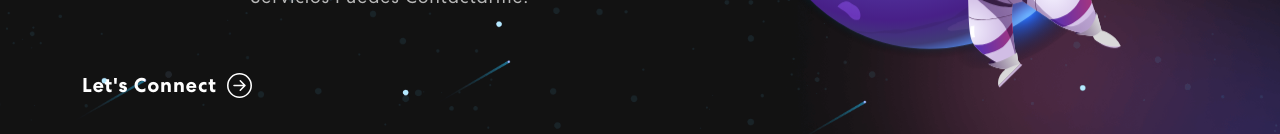
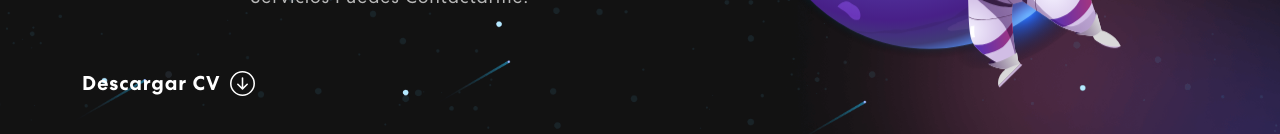
Before and after one commit to sebas-pr2000/MyportfolioPersonal, a React (Create React App) app: page / in a window 1280 px wide. Shown: the part 545-679 px from the top of the page. Built offline with nearby package versions, Linux system fonts and the light colour scheme.

Commit message:
Agregando Boton de Descarga CV

```diff
--- a/src/components/Banner.js
+++ b/src/components/Banner.js
@@ -1,6 +1,6 @@
 import { useState, useEffect } from "react";
 import { Col, Container, Row } from "react-bootstrap";
-import { ArrowRightCircle } from "react-bootstrap-icons";
+import { ArrowRightCircle, ArrowDownCircle } from "react-bootstrap-icons";
 import React from "react";
 import headerImg from "../assets/img/header-img.svg";
 // import "animate.css";
@@ -76,13 +76,15 @@ export default function Banner() {
                      las Tecnologías que domino y uso Dia a Dia, Si Te Interesan
                      mis Servicios Puedes Contactarme.
                   </p>
-                  <button
-                     onClick={() => {
-                        console.log("connect");
-                     }}
-                  >
-                     Let's Connect
-                     <ArrowRightCircle size={25} />
+                  <button>
+                     <a
+                        className="BtnDownload"
+                        href="./CV Sebastian Prado Escobar.pdf"
+                        download
+                     >
+                        Descargar CV
+                     </a>
+                     <ArrowDownCircle size={25} />
                   </button>
                </Col>
                <Col xs={12} md={6} xl={5}>
```
